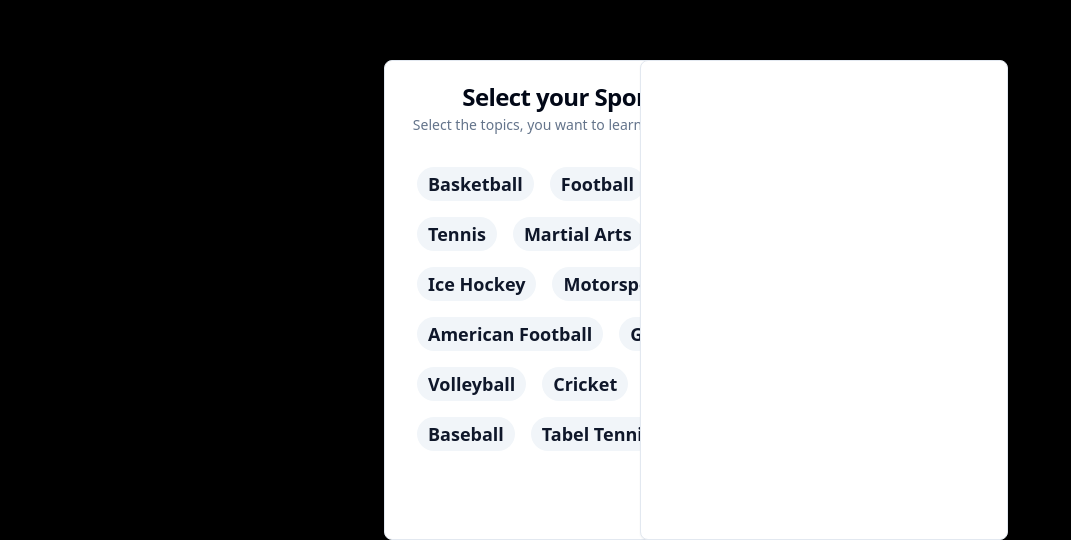
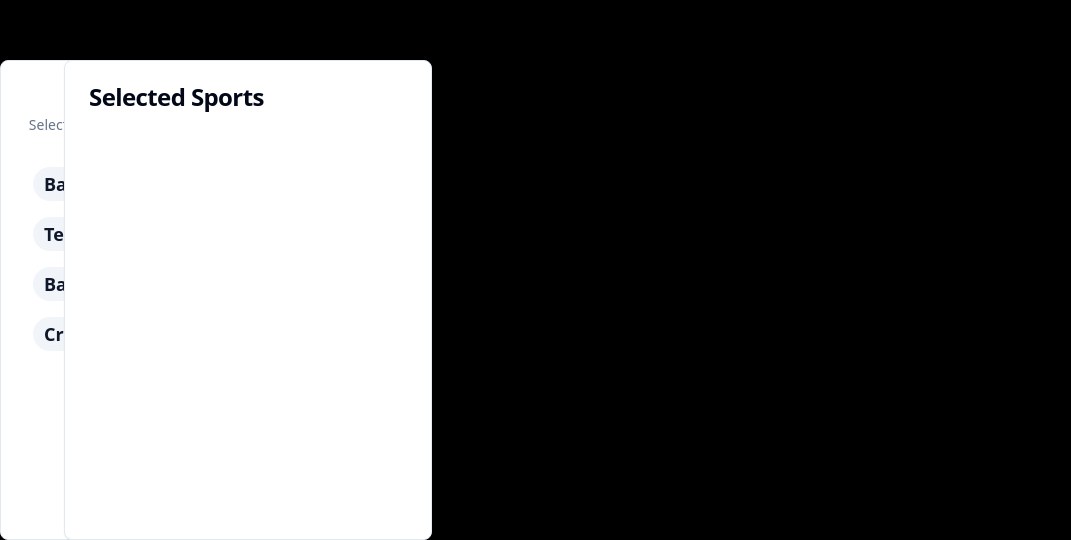
Before and after one commit to max-von-aigner/butter-buff-ui, a Next.js app: page /tagpicker in a window 1280 px wide. Shown: the part 260-800 px from the top of the page, without its empty margins (0-1071 px from the left). Built offline with nearby package versions, Linux system fonts and the light colour scheme.

Commit message:
add selection logic for tags

```diff
--- a/src/pages/tagpicker.tsx
+++ b/src/pages/tagpicker.tsx
@@ -1,11 +1,13 @@
 import TagCardLeft from "@/react-components/TagCardLeft";
 import TagCardRight from "@/react-components/TagCardRight";
+import { useState } from "react";
+import TagPicker from "@/react-components/TagPicker";
 
 const TagPickerPage = () => {
+  const [selectedBadges, setSelectedBadges] = useState<string[]>([]);
   return (
     <main className="h-screen w-full grid grid-cols-10 relative bg-black">
-      <TagCardLeft />
-      <TagCardRight />
+      <TagPicker />
     </main>
   );
 };
--- a/src/react-components/TagCardLeft.tsx
+++ b/src/react-components/TagCardLeft.tsx
@@ -21,13 +21,29 @@ import {
 
 import { Badge } from "@/components/ui/badge";
 
+import { useState } from "react";
+
 interface TagCardProps {
   className?: string;
 }
 
-const TagCard: React.FC<TagCardProps> = ({ className }) => {
+const TagCard: React.FC<
+  TagCardProps & {
+    onBadgeSelect: (badgeName: string) => void;
+    onBadgeDeselect: (badgeName: string) => void;
+    selectedBadges: string[];
+  }
+> = ({ className, onBadgeSelect, onBadgeDeselect, selectedBadges }) => {
+  const handleBadgeClick = (badgeName: string) => {
+    if (selectedBadges.includes(badgeName)) {
+      onBadgeDeselect(badgeName);
+    } else {
+      onBadgeSelect(badgeName);
+    }
+  };
+
   return (
-    <Card className="w-[23rem] h-[30rem] col-start-4 top-80 absolute">
+    <Card className="w-[23rem] h-[30rem] top-80 absolute">
       <CardHeader>
         <CardTitle className=" text-center">Select your Sports!</CardTitle>
         <CardDescription className=" text-center">
@@ -35,42 +51,27 @@ const TagCard: React.FC<TagCardProps> = ({ className }) => {
         </CardDescription>
       </CardHeader>
       <CardContent className="">
-        <Badge variant="secondary" className="text-lg m-2 justify-center">
-          Basketball
-        </Badge>
-        <Badge variant="secondary" className="text-lg m-2">
-          Football
-        </Badge>
-        <Badge variant="secondary" className="text-lg m-2">
-          Tennis
-        </Badge>
-        <Badge variant="secondary" className="text-lg m-2">
-          Martial Arts
-        </Badge>
-        <Badge variant="secondary" className="text-lg m-2">
-          Ice Hockey
-        </Badge>
-        <Badge variant="secondary" className="text-lg m-2">
-          Motorsports
-        </Badge>
-        <Badge variant="secondary" className="text-lg m-2">
-          American Football
-        </Badge>
-        <Badge variant="secondary" className="text-lg m-2">
-          Golf
-        </Badge>
-        <Badge variant="secondary" className="text-lg m-2">
-          Volleyball
-        </Badge>
-        <Badge variant="secondary" className="text-lg m-2">
-          Cricket
-        </Badge>
-        <Badge variant="secondary" className="text-lg m-2">
-          Baseball
-        </Badge>
-        <Badge variant="secondary" className="text-lg m-2">
-          Tabel Tennis
-        </Badge>
+        {[
+          "Basketball",
+          "Football",
+          "Tennis",
+          "Volleyball",
+          "Baseball",
+          "American Football",
+          "Cricket",
+          "Table Tennis" /* Add more sports */,
+        ].map((sport) => (
+          <Badge
+            key={sport}
+            variant={selectedBadges.includes(sport) ? "default" : "secondary"}
+            className={`text-lg m-2 cursor-pointer ${
+              selectedBadges.includes(sport) && "opacity-50"
+            }`}
+            onClick={() => handleBadgeClick(sport)}
+          >
+            {sport}
+          </Badge>
+        ))}
       </CardContent>
     </Card>
   );
--- a/src/react-components/TagCardRight.tsx
+++ b/src/react-components/TagCardRight.tsx
@@ -19,49 +19,28 @@ import {
   SelectValue,
 } from "@/components/ui/select";
 
+import { Badge } from "@/components/ui/badge";
+
 interface TagCardProps {
   className?: string;
 }
 
-const TagCardRight: React.FC<TagCardProps> = ({ className }) => {
+const TagCardRight: React.FC<TagCardProps & { selectedBadges: string[] }> = ({
+  className,
+  selectedBadges,
+}) => {
   return (
     <Card className="w-[23rem] h-[30rem] col-start-6 top-80 absolute">
       <CardHeader>
-        {/* <CardTitle className=" text-center">
-          Tell me what you're into!
-        </CardTitle>
-        <CardDescription className=" text-center">
-          Select the topics, you want to learn more about
-        </CardDescription> */}
+        <CardTitle>Selected Sports</CardTitle>
       </CardHeader>
       <CardContent>
-        {/* <form>
-          <div className="grid w-full items-center gap-4">
-            <div className="flex flex-col space-y-1.5">
-              <Label htmlFor="name">Name</Label>
-              <Input id="name" placeholder="Name of your project" />
-            </div>
-            <div className="flex flex-col space-y-1.5">
-              <Label htmlFor="framework">Framework</Label>
-              <Select>
-                <SelectTrigger id="framework">
-                  <SelectValue placeholder="Select" />
-                </SelectTrigger>
-                <SelectContent position="popper">
-                  <SelectItem value="next">Next.js</SelectItem>
-                  <SelectItem value="sveltekit">SvelteKit</SelectItem>
-                  <SelectItem value="astro">Astro</SelectItem>
-                  <SelectItem value="nuxt">Nuxt.js</SelectItem>
-                </SelectContent>
-              </Select>
-            </div>
-          </div>
-        </form> */}
+        {selectedBadges.map((badge) => (
+          <Badge key={badge} variant="default" className="text-lg m-2">
+            {badge}
+          </Badge>
+        ))}
       </CardContent>
-      {/* <CardFooter className="flex justify-between">
-        <Button variant="outline">Cancel</Button>
-        <Button>Deploy</Button>
-      </CardFooter> */}
     </Card>
   );
 };
--- /dev/null
+++ b/src/react-components/TagPicker.tsx
@@ -0,0 +1,34 @@
+import React, { useState } from "react";
+import TagCardLeft from "@/react-components/TagCardLeft";
+import TagCardRight from "@/react-components/TagCardRight";
+
+const TagPicker = () => {
+  const [selectedBadges, setSelectedBadges] = useState<string[]>([]);
+
+  const handleBadgeSelect = (badgeName: string) => {
+    if (!selectedBadges.includes(badgeName)) {
+      setSelectedBadges([...selectedBadges, badgeName]);
+    }
+  };
+
+  const handleBadgeDeselect = (badgeName: string) => {
+    setSelectedBadges(selectedBadges.filter((badge) => badge !== badgeName));
+  };
+
+  return (
+    <main className="h-screen w-full grid grid-cols-10 relative bg-black">
+      <TagCardLeft
+        onBadgeSelect={handleBadgeSelect}
+        onBadgeDeselect={handleBadgeDeselect}
+        selectedBadges={selectedBadges}
+        className="col-start-4 top-80 absolute"
+      />
+      <TagCardRight
+        selectedBadges={selectedBadges}
+        className="col-start-8 top-80 absolute"
+      />
+    </main>
+  );
+};
+
+export default TagPicker;
```
